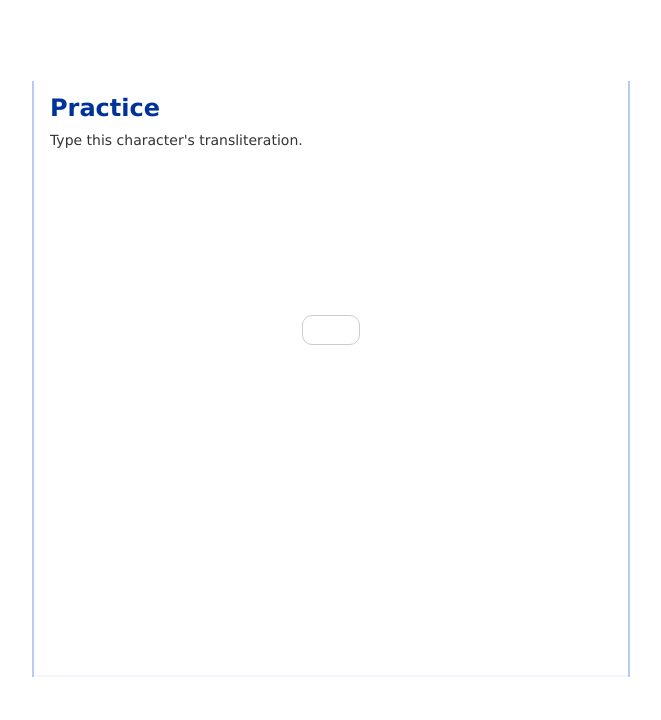
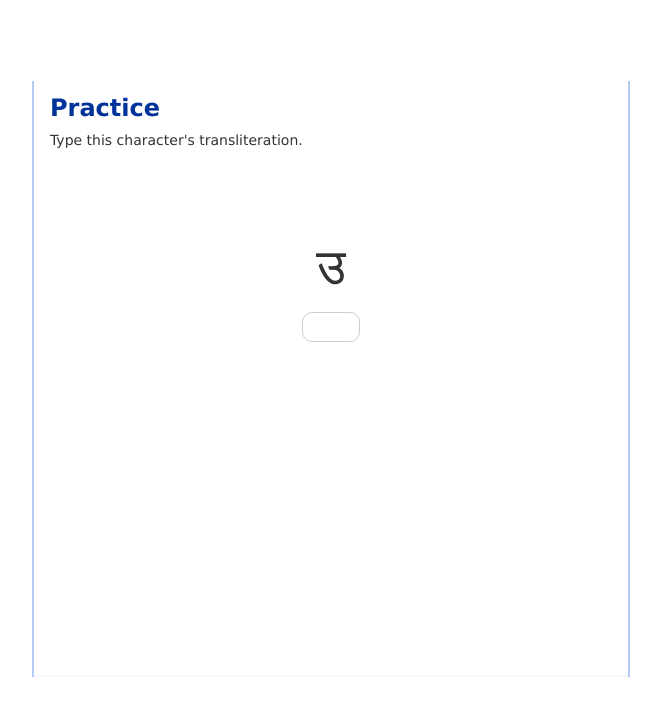
Before and after one commit to alexandresmirnov/writing-system-learning, a plain HTML site: page hindi/index.html in a window 1280 px wide. Shown: the whole page, without its empty margins (309-970 px from the left). Drawn offline with nearby package versions, Linux system fonts and the light colour scheme.

Commit message:
added all hindi letters and modified hebrew

```diff
--- a/hindi/index.html
+++ b/hindi/index.html
@@ -3,7 +3,7 @@
 <html>
 	<head>
 		<link href="css/style.css" rel="stylesheet">
-		<title>Practice - Real Kana</title>
+		<title>Practice Hindi</title>
 	</head>
 	<body id="p">
 		<div class="b-1" id="all">
@@ -12,7 +12,7 @@
 				<div id="top">
 					<h1>Practice</h1>
 					<p>Type this character's transliteration.</p>
-					<div id="display"><span></span><span class="tnr"></span></div>
+					<div id="display"><span></span></div>
 					<input id="input">
 				</div>
 				<div id="bottom">
--- a/hindi/js/main.js
+++ b/hindi/js/main.js
@@ -39,16 +39,16 @@ var Alphabet = function (display,input,answer) {
 		['य','y'],
 		['व','v'],
 		['ल','l'],
-		['','a'],
-		['','aa'],
-		['','i'],
-		['','ii'],
-		['','u'],
-		['','uu'],
-		['','o'],
-		['','au'],
-		['','e'],
-		['','ai'],
+		['अ','a'],
+		['आ','aa'],
+		['इ','i'],
+		['ई','ii'],
+		['उ','u'],
+		['ऊ','uu'],
+		['ओ','o'],
+		['औ','au'],
+		['ए','e'],
+		['ऐ','ai'],
 	];
 
 	this.init();
```
Also changed, not shown: hebrewv2/index.html (+1 -1 lines).
